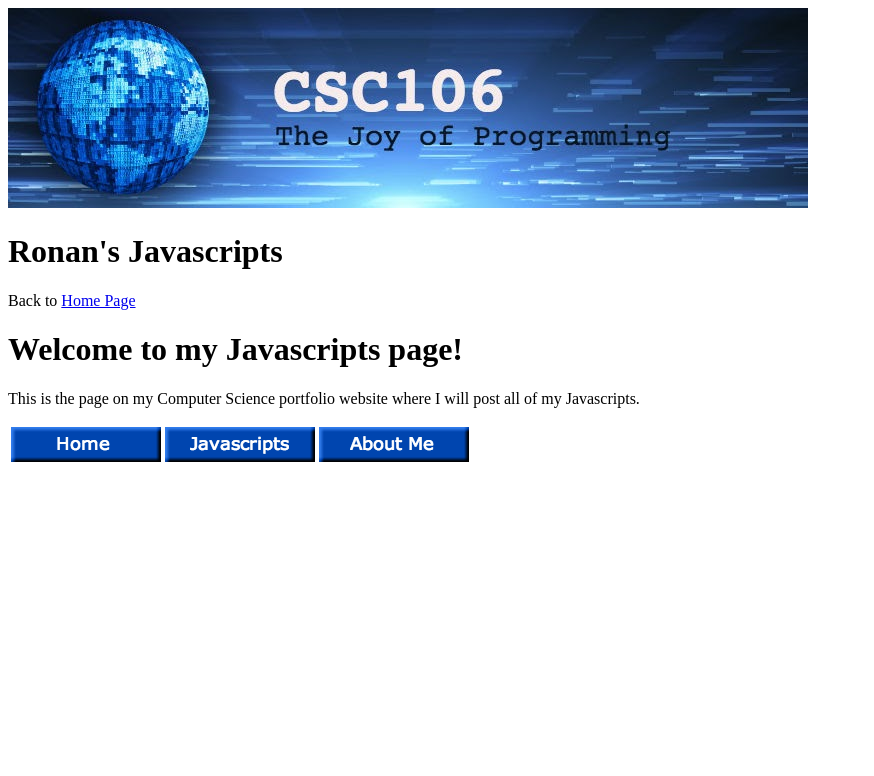
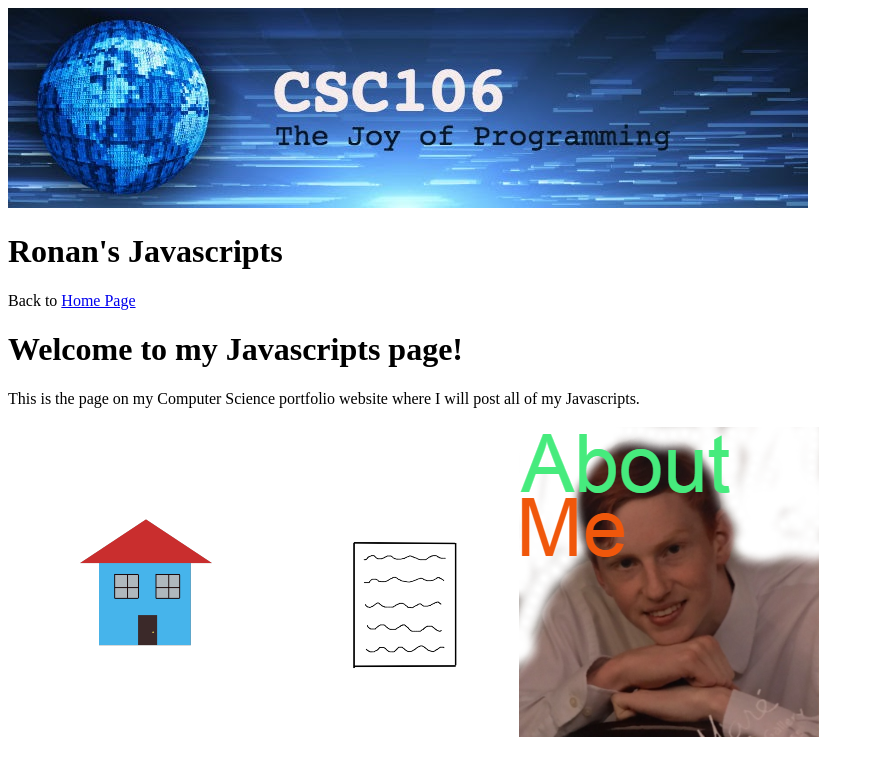
Before and after one commit to ronanmadden1/ronanmadden1.github.io, a plain HTML site: page javascripts.html in a window 1280 px wide. Shown: the whole page, without its empty margins (0-874 px from the left). Drawn offline with Linux system fonts and the light colour scheme.

Commit message:
Update javascripts.html

```diff
--- a/javascripts.html
+++ b/javascripts.html
@@ -12,9 +12,9 @@
     <table>
         <thead>
             <tr>
-              <th><a href="index.html"><img src="HomeButtonImage.png"></a></th>
-                <th><a href="javascripts.html"><img src="JavascriptsButtonImage.png"></a></th>
-                <th><a href="about.html"><img src="AboutMeButtonImage.png"></a></th>
+              <th><a href="index.html"><img src="HOMEBUTTON.png"></a></th>
+                <th><a href="javascripts.html"><img src="JAVASCRIPTSBUTTON.png"></a></th>
+                <th><a href="about.html"><img src="ABOUTMEBUTTON.png"></a></th>
             </tr>
 
             <h1> Welcome to my Javascripts page! </h1>
```
